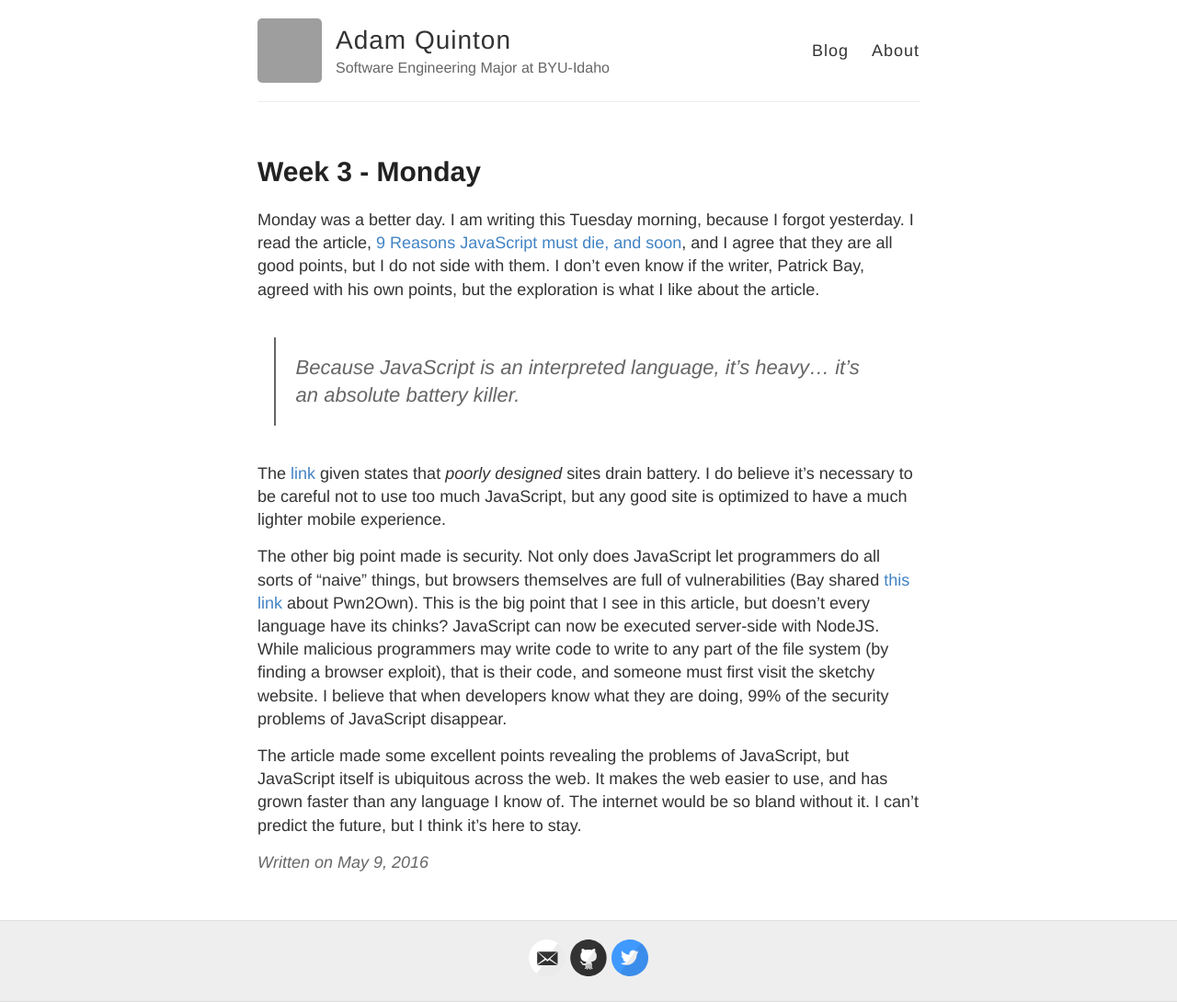
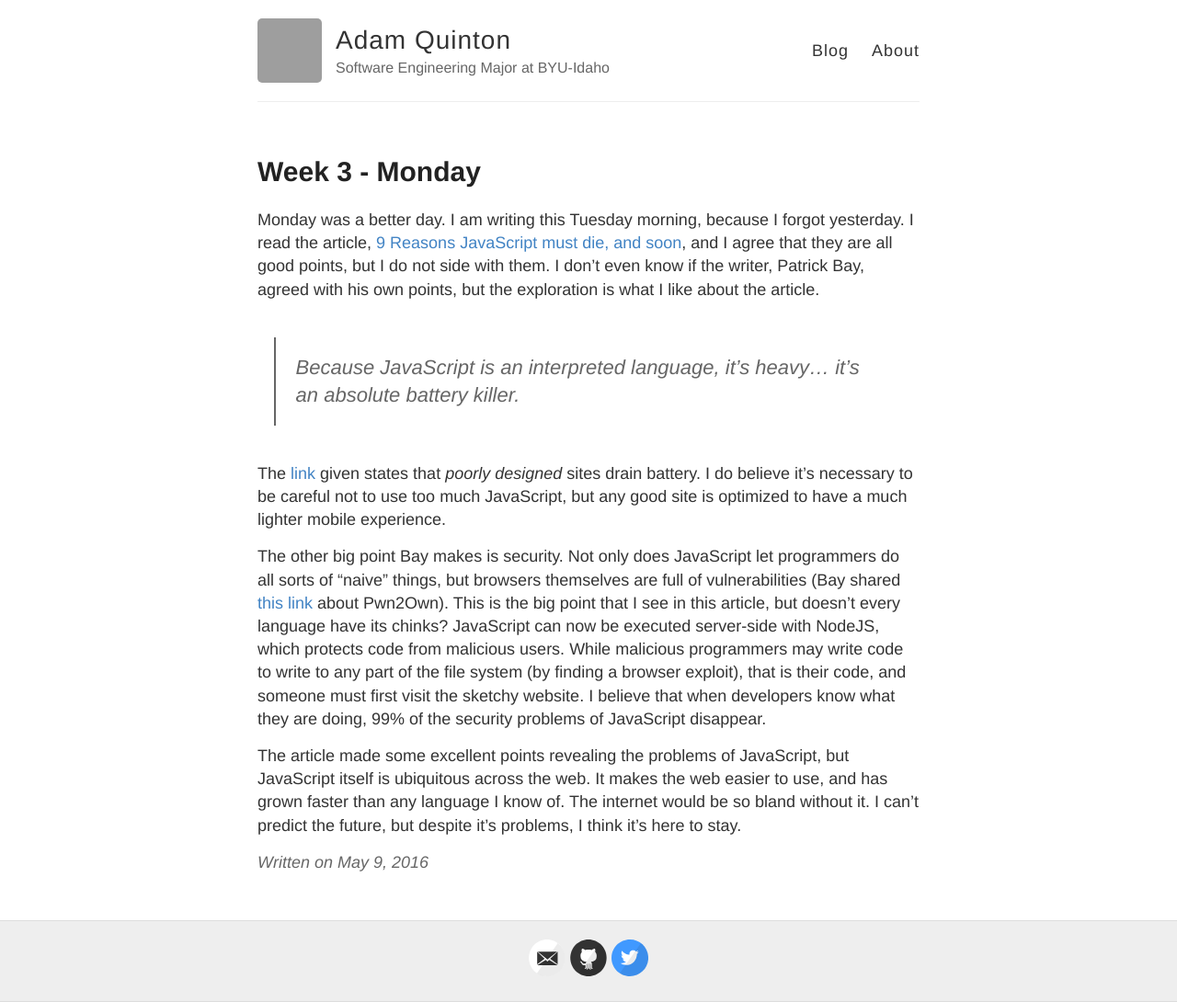
Before and after one commit to zvakanaka/internship_2016_zvakanaka.github.io, a Jekyll site: the page built from _posts/2016-5-9-Week-3-Monday.md, in a window 1280 px wide. Shown: the whole page at 92% size. Built offline with Jekyll 4.4.1, drawn with Linux system fonts in a browser that asks for light colours; grey boxes are pictures that could not be loaded.

Commit message:
Will JS Die review

```diff
--- a/_posts/2016-5-9-Week-3-Monday.md
+++ b/_posts/2016-5-9-Week-3-Monday.md
@@ -8,6 +8,6 @@ Monday was a better day. I am writing this Tuesday morning, because I forgot yes
 
 The [link](http://radar.oreilly.com/2013/05/measuring-the-impact-of-web-page-structures-on-battery-usage-in-mobile-devices.html) given states that *poorly designed* sites drain battery. I do believe it's necessary to be careful not to use too much JavaScript, but any good site is optimized to have a much lighter mobile experience.
 
-The other big point made is security. Not only does JavaScript let programmers do all sorts of "naive" things, but browsers themselves are full of vulnerabilities (Bay shared [this link](http://searchsecurity.techtarget.com/news/2240242771/At-2015-Pwn2Own-competition-browser-exploits-in-the-spotlight) about Pwn2Own). This is the big point that I see in this article, but doesn't every language have its chinks? JavaScript can now be executed server-side with NodeJS. While malicious programmers may write code to write to any part of the file system (by finding a browser exploit), that is their code, and someone must first visit the sketchy website. I believe that when developers know what they are doing, 99% of the security problems of JavaScript disappear.
+The other big point Bay makes is security. Not only does JavaScript let programmers do all sorts of "naive" things, but browsers themselves are full of vulnerabilities (Bay shared [this link](http://searchsecurity.techtarget.com/news/2240242771/At-2015-Pwn2Own-competition-browser-exploits-in-the-spotlight) about Pwn2Own). This is the big point that I see in this article, but doesn't every language have its chinks? JavaScript can now be executed server-side with NodeJS, which protects code from malicious users. While malicious programmers may write code to write to any part of the file system (by finding a browser exploit), that is their code, and someone must first visit the sketchy website. I believe that when developers know what they are doing, 99% of the security problems of JavaScript disappear.
 
-The article made some excellent points revealing the problems of JavaScript, but JavaScript itself is ubiquitous across the web. It makes the web easier to use, and has grown faster than any language I know of. The internet would be so bland without it. I can't predict the future, but I think it's here to stay.
+The article made some excellent points revealing the problems of JavaScript, but JavaScript itself is ubiquitous across the web. It makes the web easier to use, and has grown faster than any language I know of. The internet would be so bland without it. I can't predict the future, but despite it's problems, I think it's here to stay.
```
